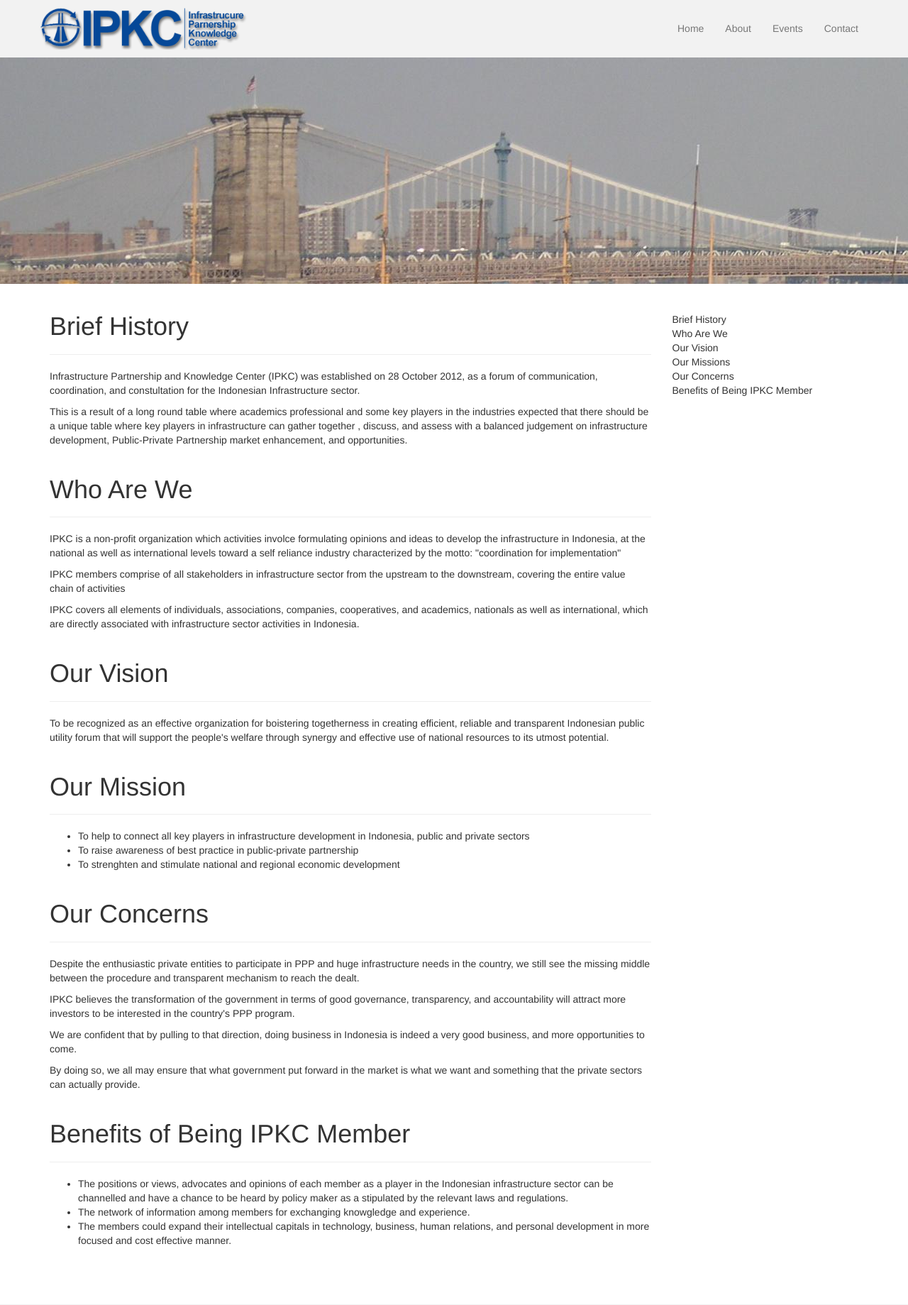
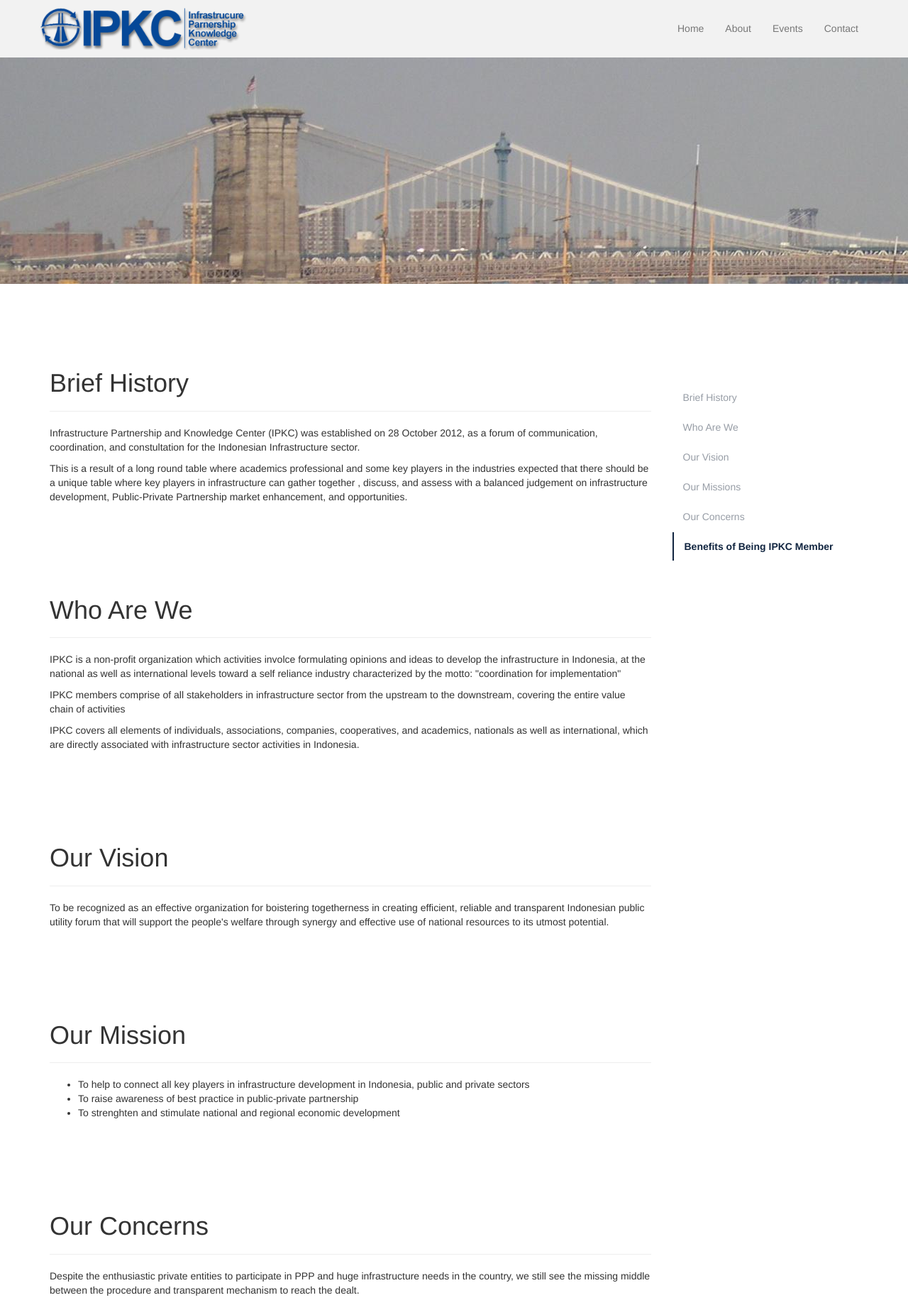
Before and after one commit to luthfihm/ipkcenter, a CodeIgniter app: page /index.php/main/about in a window 1280 px wide. Shown: the top 1839 px of the page at 71% size. Run offline with CodeIgniter, Linux system fonts and the light colour scheme.

Commit message:
styling sidenav di page about + affixing

```diff
--- a/application/views/about.php
+++ b/application/views/about.php
@@ -4,6 +4,7 @@
 <div class="container">
 	<div class="row">
 		<div class="col-md-9">
+			<div class="clear" id="history"></div> <!-- supaya section ga ketutup navbar -->
 			<!-- history -->
 			<section>
 				<div class="page-header">
@@ -22,6 +23,8 @@
 					market enhancement, and opportunities.</p>
 			</section>
 
+
+			<div class="clear" id="whoarewe"></div> <!-- supaya section ga ketutup navbar -->
 			<!-- whoarewe -->
 			<section>
 				<div class="page-header">
@@ -41,6 +44,7 @@
 					activities in Indonesia.</p>
 			</section>
 
+			<div class="clear" id="vision"></div> <!-- supaya section ga ketutup navbar -->
 			<!-- vision -->
 			<section>
 				<div class="page-header">
@@ -53,6 +57,7 @@
 	            to its utmost potential.</p>
 			</section>
 
+			<div class="clear" id="mission"></div> <!-- supaya section ga ketutup navbar -->
 			<!-- mission -->
 			<section>
 				<div class="page-header">
@@ -68,6 +73,7 @@
 	            </ul>
 			</section>
 
+			<div class="clear" id="concerns"></div> <!-- supaya section ga ketutup navbar -->
 			<!-- concerns -->
 			<section>
 				<div class="page-header">
@@ -92,6 +98,7 @@
 					actually provide.</p>
 			</section>
 
+			<div class="clear" id="benefit"></div> <!-- supaya section ga ketutup navbar -->
 			<!-- benefit -->
 			<section>
 				<div class="page-header">
@@ -114,17 +121,22 @@
 			</section>
 
 		</div>
-		<div class="col-md-3">
-			<div id="affix-nav">
-				<ul class="nav sidenav" data-spy="affix" data-offset-top="300" data-offset-bottom="200">
-					<li>Brief History</li>
-					<li>Who Are We</li>
-					<li>Our Vision</li>
-					<li>Our Missions</li>
-					<li>Our Concerns</li>
-					<li>Benefits of Being IPKC Member</li>
-				</ul>
-			</div>
+		<div class="sidenav col-md-3">
+			<ul class="nav nav-stacked"  data-spy="affix" data-offset-top="400" data-offset-bottom="200">
+				<li class="active"><a href="#history">Brief History</a></li>
+				<li><a href="#whoarewe">Who Are We</a></li>
+				<li><a href="#vision">Our Vision</a></li>
+				<li><a href="#mission">Our Missions</a></li>
+				<li><a href="#concerns">Our Concerns</a></li>
+				<li><a href="#benefit">Benefits of Being IPKC Member</a></li>
+			</ul>
 		</div>
 	</div>
 </div>
+
+<script type="text/javascript">
+	$('body').scrollspy({
+	    target: '.sidenav',
+	    offset: 40
+	});
+</script>
--- a/assets/css/style.css
+++ b/assets/css/style.css
@@ -3,7 +3,7 @@
 }
 
 .clear{
-	height: 30px;
+	height: 80px;
 }
 
 .sectiontitle{
@@ -83,6 +83,25 @@
     margin-top: 40px;
     margin-bottom: 20px;
 }
+/* All levels of nav */
+.sidenav > li > a {
+  display: block;
+  color: #716b7a;
+  padding: 5px 20px;
+}
+.sidenav  > li > a:hover,
+.sidenav  > li > a:focus {
+  text-decoration: none;
+  background-color: #e5e3e9;
+}
+.sidenav  .nav > .active > a,
+.sidenav  .nav > .active:hover > a,
+.sidenav  .nav > .active:focus > a {
+  font-weight: bold;
+  border-left: 2px solid #112540;
+  color: #112540;
+  background-color: transparent;
+}
 
 .body {
   position: relative;
@@ -90,7 +109,7 @@
 .affix {
   width: inherit; /*//helped keep the content the same size on fluid layouts*/
   position: fixed;
-  top: 70px;  /*height of the nav*/
+  top: 120px;  /*height of the nav*/
 }
 .affix-bottom {
   width: inherit;
@@ -100,4 +119,5 @@
 }
 .affix-top {
   /*//i didn't need this style but you might*/
+  margin-top: 100px;
 }
```
